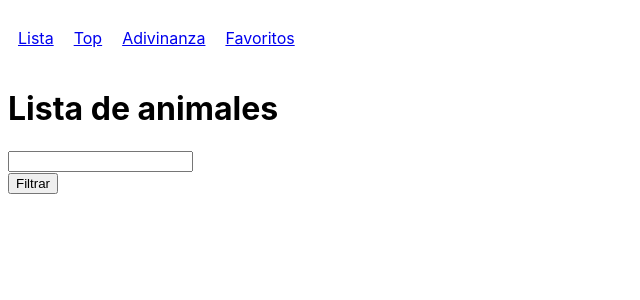
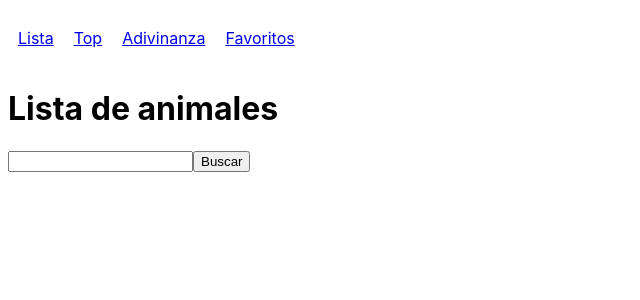
Before and after one commit to DFrontReact/performance-solutions, a React (Create React App) app: page / in a window 1280 px wide. Shown: the top 300 px of the page, without its empty margins (0-640 px from the left). Built offline with nearby package versions, Linux system fonts and the light colour scheme.

Commit message:
solucion componetizar buscador

```diff
--- a/src/List.js
+++ b/src/List.js
@@ -1,14 +1,10 @@
 import { useState } from 'react';
+import Searcher from './components/Searcher';
 
 function List() {
   const [animals, setAnimals] = useState([]);
-  const [searcher, setSearcher] = useState([]);
 
-  const handleChange = evt => {
-    setSearcher(evt.target.value);
-  }
-
-  const onClickFilter = () => {
+  const handleSubmit = searcher => {
     fetch(`https://api.api-ninjas.com/v1/animals?name=${searcher}`, {
       headers: {
         'X-Api-Key': 'xOgcBLTk9ZvG5bGTzeP6nw==0rPJoVOZEFUD0zmp'
@@ -21,10 +17,7 @@ function List() {
   return (
     <div>
       <h1>Lista de animales</h1>
-      <form>
-        <input type='text' value={searcher} onChange={handleChange}/>
-      </form>
-      <button onClick={onClickFilter}>Filtrar</button>
+      <Searcher onSubmit={handleSubmit}/>
       <ul>
         {animals.map(a => {
           return <li>{a.name}</li>
--- /dev/null
+++ b/src/components/Searcher.js
@@ -0,0 +1,23 @@
+import { useState } from "react";
+
+const Searcher = ({onSubmit}) => {
+  const [searcher, setSearcher] = useState('');
+
+  const handleSubmit = evt => {
+    evt.preventDefault();
+    onSubmit(searcher);
+  }
+
+  const handleChange = evt => {
+    setSearcher(evt.target.value);
+  }
+
+  return (
+    <form onSubmit={handleSubmit}>
+      <input type='text' value={searcher} onChange={handleChange}/>
+      <button>Buscar</button>
+    </form>
+  )
+}
+
+export default Searcher;
```
